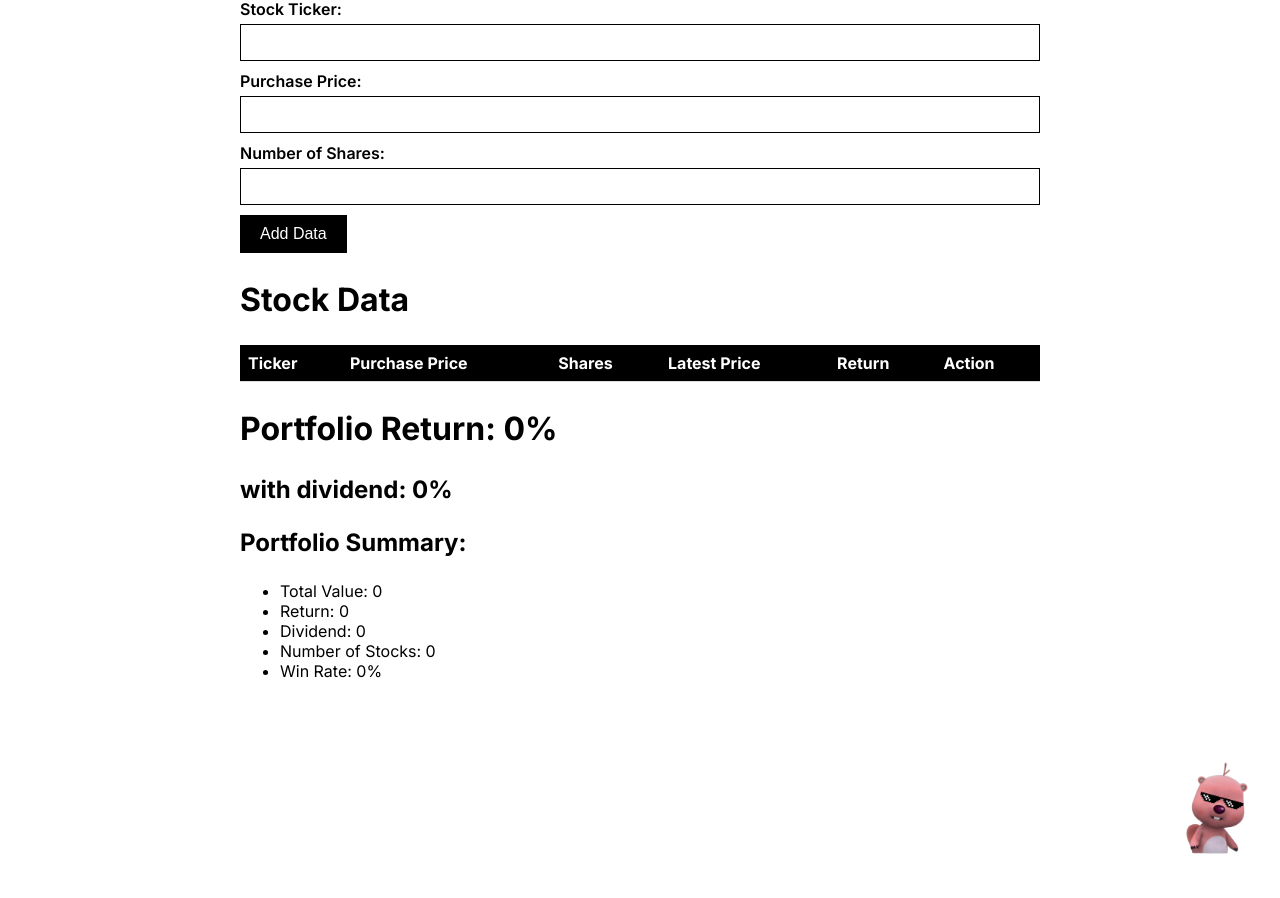
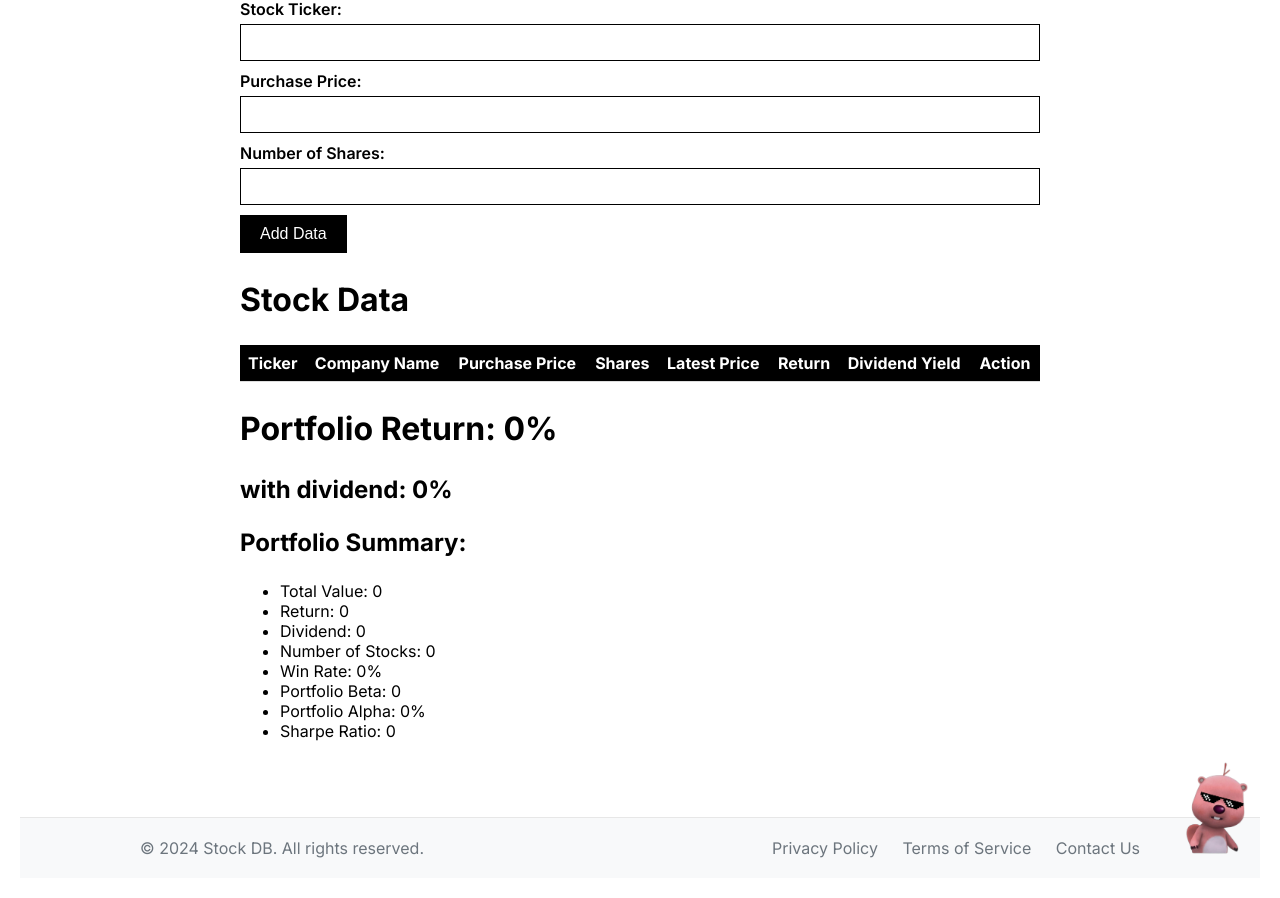
Before and after one commit to kkanamaru17/yourstockdb, a Flask app: page /dashboard in a window 1280 px wide. Shown: the part 279-1177 px from the top of the page. Run offline with Flask 3, Linux system fonts and the light colour scheme; the visitor is signed in with stand-in values (Sample User, id 1); data that the repository does not hold is empty.

Commit message:
added company name to table

```diff
--- a/app.py
+++ b/app.py
@@ -16,6 +16,11 @@ import io
 import base64
 import pandas as pd
 from yahoo_fin import stock_info as si
+import pandas_datareader as pdr
+import numpy as np
+from datetime import datetime, timedelta
+import pytz
+
 
 app = Flask(__name__)
 app.config.from_object(Config)
@@ -103,6 +108,72 @@ def calculate_portfolio_return_withdiv(stocks_data):
     portfolio_return_withdiv = ((total_current_value + total_div - total_investment) / total_investment) * 100
     return float(portfolio_return_withdiv)
 
+def calculate_portfolio_metrics(stocks_data):
+    # Get the list of tickers
+    tickers = [stock.ticker for stock in stocks_data]
+
+    # Calculate portfolio weights
+    total_value = sum(stock.latest_price * stock.shares for stock in stocks_data)
+    weights = np.array([stock.latest_price * stock.shares / total_value for stock in stocks_data])
+
+    # Set timezone-aware end date in JST and make start date based on the last 3 years
+    jst = pytz.timezone('Asia/Tokyo')
+    end_date = datetime.now(jst).replace(tzinfo=None)  # Make end_date timezone-naive for consistency
+    start_date = end_date - timedelta(days=5*365)
+
+    # Fetch data for stocks and Nikkei 225 (market benchmark)
+    tickers.append('^N225')  # Nikkei 225 ticker
+    data = yf.download(tickers, start=start_date, end=end_date)['Adj Close']
+
+    # Make sure the stock data is timezone-naive
+    data.index = data.index.tz_localize(None)
+
+    # Calculate returns
+    returns = data.pct_change().dropna()
+
+    # Fetch Japanese 10-year government bond yield as risk-free rate
+    try:
+        jgb_data = pdr.get_data_fred('IRLTLT01JPM156N', start=start_date, end=end_date)
+        jgb_data.index = jgb_data.index.tz_localize(None)  # Make the FRED data timezone-naive
+        rf_rate = jgb_data['IRLTLT01JPM156N'] / 100 / 252  # Convert annual rate to daily rate
+    except Exception as e:
+        print(f"Error fetching Japanese risk-free rate: {e}")
+        rf_rate = pd.Series(0.001 / 252, index=returns.index)  # Use 0.1% annual rate as fallback
+
+    # Align indexes and fill missing values
+    aligned_data = pd.concat([returns, rf_rate], axis=1).fillna(method='ffill')
+    stock_returns = aligned_data.iloc[:, :-1]
+    rf_rate = aligned_data.iloc[:, -1]
+
+    # Calculate excess returns
+    excess_returns = stock_returns.sub(rf_rate, axis=0)
+
+    # Separate stock returns and market returns
+    stock_excess_returns = excess_returns.iloc[:, :-1]
+    market_excess_returns = excess_returns.iloc[:, -1]
+
+    # Calculate portfolio excess returns
+    portfolio_excess_returns = stock_excess_returns.dot(weights)
+
+    # Calculate beta
+    covariance = portfolio_excess_returns.cov(market_excess_returns)
+    market_variance = market_excess_returns.var()
+    beta = covariance / market_variance
+
+    # Calculate alpha (Jensen's Alpha)
+    expected_excess_return = beta * market_excess_returns.mean() * 252
+    alpha = portfolio_excess_returns.mean() * 252 - expected_excess_return
+
+    # Calculate Sharpe ratio
+    sharpe_ratio = portfolio_excess_returns.mean() / portfolio_excess_returns.std() * np.sqrt(252)
+
+    return {
+        'beta': beta,
+        'alpha': alpha,
+        'sharpe_ratio': sharpe_ratio
+    }
+
+
 class User(db.Model, UserMixin):
     id = db.Column(db.Integer, primary_key=True)
     username = db.Column(db.String(20), nullable=False, unique=True)
@@ -111,6 +182,7 @@ class User(db.Model, UserMixin):
 class Stock(db.Model):
     id = db.Column(db.Integer, primary_key=True)
     ticker = db.Column(db.String(10), nullable=False)
+    company_name = db.Column(db.String(100), nullable=True)
     purchase_price = db.Column(db.Float, nullable=False)
     shares = db.Column(db.Integer, nullable=False)
     latest_price = db.Column(db.Float, nullable=True)
@@ -201,14 +273,16 @@ def dashboard():
         div_yield = fetch_divyiled(ticker)
         daily_return = fetch_daily_return(ticker)
 
+        # Fetch company name
+        company_name = yf.Ticker(ticker).info.get('shortName', 'N/A')
+
         stock = Stock.query.filter_by(ticker=ticker, user_id=current_user.id).first()
         if stock:
-            # Aggregate shares and recalculate the average purchase price
+            # Update existing stock
             total_investment = (stock.purchase_price * stock.shares) + (purchase_price * shares)
             total_shares = stock.shares + shares
             new_average_purchase_price = total_investment / total_shares
 
-            # Update stock details
             stock.purchase_price = new_average_purchase_price
             stock.shares = total_shares
             stock.latest_price = latest_price
@@ -216,10 +290,12 @@ def dashboard():
             stock.return_performance = calculate_returns(new_average_purchase_price, latest_price)
             stock.forward_pe = forward_pe
             stock.div_yield = div_yield
+            stock.company_name = company_name  # Update company name
         else:
             # Create a new stock entry
             new_stock = Stock(
                 ticker=ticker,
+                company_name=company_name,  # Add company name
                 purchase_price=purchase_price,
                 shares=shares,
                 latest_price=latest_price,
@@ -233,6 +309,7 @@ def dashboard():
 
         db.session.commit()
         return redirect(url_for('dashboard'))
+
 
     stock_data = Stock.query.filter_by(user_id=current_user.id).all()
 
@@ -256,6 +333,14 @@ def dashboard():
     winning_stocks = sum(1 for stock in stock_data if stock.return_performance > 0)
     win_rate = (winning_stocks / num_stocks) * 100 if num_stocks > 0 else 0
 
+    if stock_data:
+        portfolio_metrics = calculate_portfolio_metrics(stock_data)
+        beta = portfolio_metrics['beta']
+        alpha = portfolio_metrics['alpha']
+        sharpe_ratio = portfolio_metrics['sharpe_ratio']
+    else:
+        beta = alpha = sharpe_ratio = 0
+
     return render_template('dashboard.html',
                            stocks=stock_data,
                            portfolio_return=portfolio_return,
@@ -264,7 +349,10 @@ def dashboard():
                            return_value=return_value,
                            dividend_value=dividend_value,
                            num_stocks=num_stocks,
-                           win_rate=win_rate)
+                           win_rate=win_rate,
+                           beta=beta,
+                           alpha=alpha,
+                           sharpe_ratio=sharpe_ratio)
 
 @app.route('/delete', methods=['POST'])
 def delete():
--- a/static/styles.css
+++ b/static/styles.css
@@ -221,3 +221,49 @@ textarea {
         width: 95%;
     }
 }
+
+.footer {
+    background-color: #f8f9fa;
+    padding: 20px 0;
+    margin-top: 40px;
+    border-top: 1px solid #e7e7e7;
+}
+
+.footer-content {
+    max-width: 1000px;
+    margin: 0 auto;
+    display: flex;
+    justify-content: space-between;
+    align-items: center;
+    padding: 0 20px;
+}
+
+.footer p {
+    margin: 0;
+    color: #6c757d;
+}
+
+.footer-nav a {
+    color: #6c757d;
+    text-decoration: none;
+    margin-left: 20px;
+}
+
+.footer-nav a:hover {
+    color: #007bff;
+}
+
+@media (max-width: 768px) {
+    .footer-content {
+        flex-direction: column;
+        text-align: center;
+    }
+
+    .footer-nav {
+        margin-top: 10px;
+    }
+
+    .footer-nav a {
+        margin: 0 10px;
+    }
+}
--- a/templates/dashboard.html
+++ b/templates/dashboard.html
@@ -37,10 +37,12 @@
                 <thead>
                     <tr>
                         <th>Ticker</th>
+                        <th class="company-name">Company Name</th>
                         <th>Purchase Price</th>
                         <th>Shares</th>
                         <th>Latest Price</th>
                         <th>Return</th>
+                        <th>Dividend Yield</th>
                         <th>Action</th>
                     </tr>
                 </thead>
@@ -48,10 +50,12 @@
                     {% for stock in stocks %}
                     <tr>
                         <td><a href="{{ url_for('stockan', ticker=stock.ticker) }}">{{ stock.ticker }}</a></td>
+                        <td class="company-name" title="{{ stock.company_name }}">{{ stock.company_name }}</td>
                         <td>{{ stock.purchase_price|round(2) }}</td>
                         <td>{{ stock.shares }}</td>
                         <td>{{ stock.latest_price|round(2) }}</td>
                         <td>{{ stock.return_performance|round(2) }}%</td>
+                        <td>{{ stock.div_yield|round(2) }}%</td>
                         <td>
                             <form action="/delete" method="post">
                                 <input type="hidden" name="ticker" value="{{ stock.ticker }}">
@@ -67,10 +71,12 @@
                 {% for stock in stocks %}
                 <div class="stock-card">
                     <h3><a href="{{ url_for('stockan', ticker=stock.ticker) }}">{{ stock.ticker }}</a></h3>
-                    <p>Purchase Price: ${{ stock.purchase_price }}</p>
+                    <p><strong>{{ stock.company_name }}</strong></p>
+                    <p>Purchase Price: {{ stock.purchase_price|round(2) }}</p>
                     <p>Shares: {{ stock.shares }}</p>
-                    <p>Latest Price: ${{ stock.latest_price }}</p>
+                    <p>Latest Price: {{ stock.latest_price|round(2) }}</p>
                     <p>Return: {{ stock.return_performance|round(2) }}%</p>
+                    <p>Dividend Yield: {{ stock.div_yield|round(2) }}%</p>
                     <form action="/delete" method="post">
                         <input type="hidden" name="ticker" value="{{ stock.ticker }}">
                         <button type="submit" class="delete-btn">Delete</button>
@@ -88,8 +94,23 @@
             <li>Dividend: {{ '{:,}'.format(dividend_value|round(0)|int) }}</li>
             <li>Number of Stocks: {{ num_stocks }}</li>
             <li>Win Rate: {{ win_rate|round(2) }}%</li>
+            <li>Portfolio Beta: {{ beta|round(2) }}</li>
+            <li>Portfolio Alpha: {{ alpha|round(2) }}%</li>
+            <li>Sharpe Ratio: {{ sharpe_ratio|round(2) }}</li>
         </ul>
-    </div>
+    </div> <!-- Close the main container div if you have one -->
+
+    <footer class="footer">
+        <div class="footer-content">
+            <p>&copy; 2024 Stock DB. All rights reserved.</p>
+            <nav class="footer-nav">
+                <a href="#">Privacy Policy</a>
+                <a href="#">Terms of Service</a>
+                <a href="#">Contact Us</a>
+            </nav>
+        </div>
+    </footer>
+
     <img src="static/images/loopy_cool.png" alt="Dog" class="dog-image">
 
 </body>
```
Also changed, not shown: migrations/versions/d31e26c15440_add_company_name_to_stock_model.py (added, +32 -0 lines), populatedaily.py (deleted, +0 -16 lines), update_company_names.py (added, +21 -0 lines).
